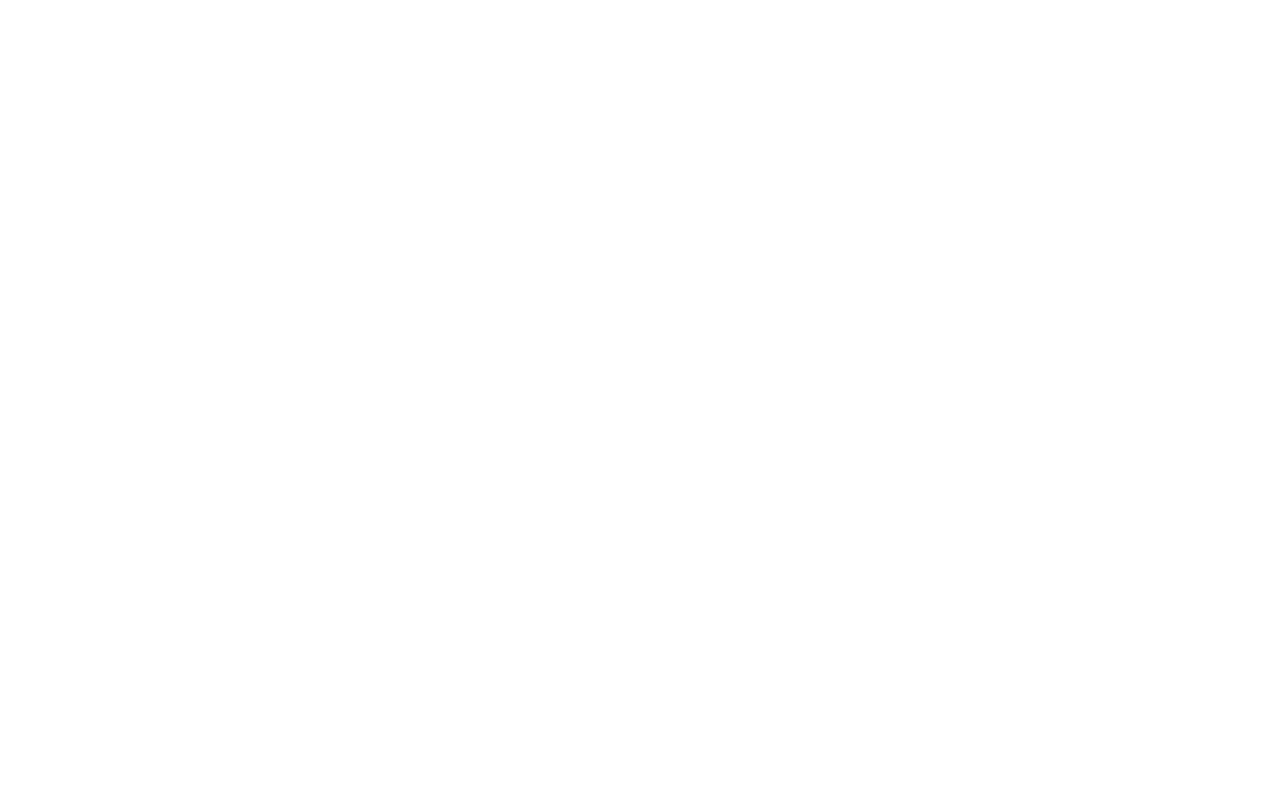
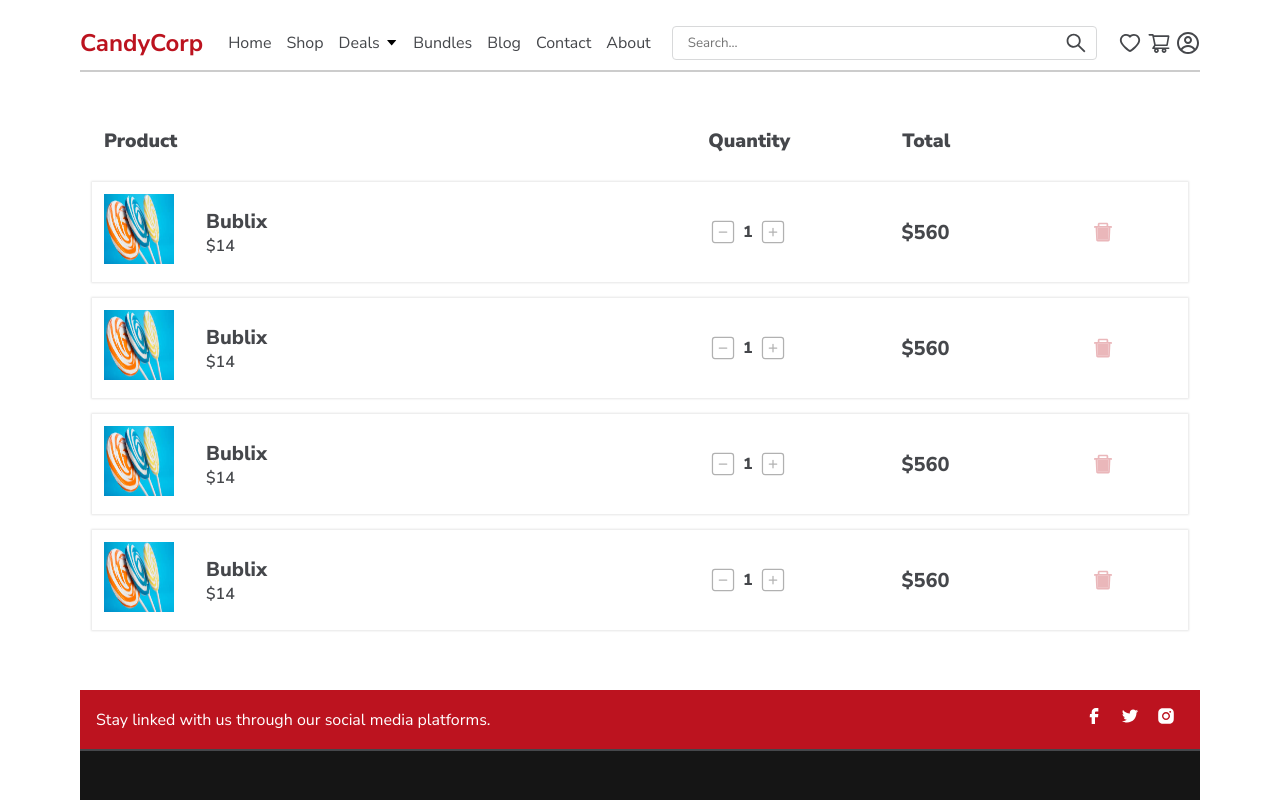
Before and after one commit to abdurrehman0206/CandyCorp-MERN, a React (Create React App) app in the folder frontend/: page /cart in a window 1280 px wide. Before the commit this address had no page. Shown: the top 800 px of the page. Built offline with nearby package versions, Linux system fonts and the light colour scheme.

Commit message:
Cart Paga Added

```diff
--- a/frontend/src/App.js
+++ b/frontend/src/App.js
@@ -22,6 +22,7 @@
   Product,
   Blogs,
   Blog,
+  Cart,
 } from "./pages/imports";
 
 function App() {
@@ -63,6 +64,7 @@
                 <Route path="product-description" element={<ProductDesc />} />
                 <Route path="customer-reviews" element={<Reviews />} />
               </Route>
+              <Route path="cart" element={<Cart />} />
             </Route>
           </Routes>
         </BrowserRouter>
--- a/frontend/src/components/Reviews/Reviews.jsx
+++ b/frontend/src/components/Reviews/Reviews.jsx
@@ -57,7 +57,34 @@
           {addReview ? <RxCross2 /> : <IoMdAdd />}
           {addReview ? "Cancel" : "Add"}
         </button>
-
+        {addReview && (
+          <form className="review-form">
+            <h2>Share Your Thoughts!</h2>
+            <Input
+              label={"Titile*"}
+              className="review-form-input"
+              placeholder="Title..."
+              onChange={(e) => setTitle(e.target.value)}
+            />
+            <div>
+              <span>Your rating*</span>
+              <Rating
+                onClick={(rate) => setRating(rate)}
+                initialValue={rating}
+                className="review-form-rating"
+              />
+            </div>
+            <div className="review-message-area-container">
+              <span>Your review*</span>
+              <textarea
+                placeholder="Message..."
+                className="review-message-area"
+                onChange={(e) => setComment(e.target.value)}
+              />
+            </div>
+            <button className="btn-box-primary">Submit</button>
+          </form>
+        )}
         {/* customer review */}
         {customerReviews.map((customer) => {
           return (
@@ -92,34 +119,6 @@
         })}
 
         {/* Review Form */}
-        {addReview && (
-          <form className="review-form">
-            <h2>Share Your Thoughts!</h2>
-            <Input
-              label={"Titile*"}
-              className="review-form-input"
-              placeholder="Title..."
-              onChange={(e) => setTitle(e.target.value)}
-            />
-            <div>
-              <span>Your rating*</span>
-              <Rating
-                onClick={(rate) => setRating(rate)}
-                initialValue={rating}
-                className="review-form-rating"
-              />
-            </div>
-            <div className="review-message-area-container">
-              <span>Your review*</span>
-              <textarea
-                placeholder="Message..."
-                className="review-message-area"
-                onChange={(e) => setComment(e.target.value)}
-              />
-            </div>
-            <button className="btn-box-primary">Submit</button>
-          </form>
-        )}
       </section>
     </div>
   );
--- a/frontend/src/index.css
+++ b/frontend/src/index.css
@@ -2129,6 +2129,114 @@
   text-align: center;
 }
 
+.cart .cart-items {
+  padding: 0.75rem;
+}
+.cart .cart-items .cart-items-header {
+  padding: 0.75rem;
+  display: grid;
+  grid-template-columns: auto 3fr 1fr 1fr 1fr;
+  justify-content: center;
+  align-items: center;
+  gap: 2rem;
+  text-align: center;
+  margin-bottom: 1rem;
+  font-weight: 1000;
+  font-size: 1.2rem;
+}
+@media (max-width: 767px) {
+  .cart .cart-items .cart-items-header {
+    font-weight: 700;
+    gap: 0.5rem;
+    font-size: 1rem;
+  }
+  .cart .cart-items .cart-items-header span:nth-child(4) {
+    margin-left: 20px;
+  }
+}
+.cart .cart-items .cart-item-container {
+  margin-bottom: 1rem;
+  padding: 0.75rem;
+  display: grid;
+  width: 100%;
+  grid-template-columns: auto 3fr 1fr 1fr 1fr;
+  justify-content: center;
+  align-items: center;
+  gap: 2rem;
+  box-shadow: 0 0 2px 1px rgba(0, 0, 0, 0.1);
+}
+.cart .cart-items .cart-item-container .item-name h4 {
+  font-weight: 800;
+  font-size: 1.25rem;
+}
+.cart .cart-items .cart-item-container .item-name span {
+  font-weight: 600;
+  font-size: 1rem;
+}
+.cart .cart-items .cart-item-container .item-quantity {
+  display: flex;
+  flex-direction: row;
+  justify-content: center;
+  align-items: center;
+  gap: 5px;
+}
+.cart .cart-items .cart-item-container .item-quantity svg {
+  opacity: 0.3;
+  width: 30px;
+  height: 30px;
+}
+.cart .cart-items .cart-item-container .item-quantity svg:hover {
+  opacity: 1;
+}
+.cart .cart-items .cart-item-container .item-quantity span {
+  font-weight: 750;
+}
+.cart .cart-items .cart-item-container .item-total span {
+  display: inline-block;
+  width: 100%;
+  text-align: center;
+  font-weight: 800;
+  font-size: 1.25rem;
+}
+.cart .cart-items .cart-item-container .item-delete-btn svg {
+  width: 1.5rem;
+  height: 1.5rem;
+  color: #bc131f;
+  opacity: 0.3;
+}
+.cart .cart-items .cart-item-container .item-delete-btn svg:hover {
+  opacity: 1;
+}
+.cart .cart-items .cart-item-container .product-image-container img {
+  width: 70px;
+  height: 70px;
+}
+@media (max-width: 767px) {
+  .cart .cart-items .cart-item-container {
+    padding: 0;
+    gap: 0.5rem;
+  }
+  .cart .cart-items .cart-item-container .product-image-container img {
+    width: 50px;
+    height: 50px;
+  }
+  .cart .cart-items .cart-item-container .item-name h4 {
+    font-size: 1rem;
+  }
+  .cart .cart-items .cart-item-container .item-total span {
+    font-size: 1rem;
+    margin-left: 10px;
+  }
+  .cart .cart-items .cart-item-container .item-quantity svg {
+    width: 25px;
+    height: 25px;
+  }
+  .cart .cart-items .cart-item-container .item-delete-btn svg {
+    width: 20px;
+    height: 20px;
+  }
+}
+
 .App-container {
   height: 100vh;
   width: 100vw;
--- a/frontend/src/index.scss
+++ b/frontend/src/index.scss
@@ -21,7 +21,7 @@
 @import "./pages/ContactUs/ContactUs";
 @import "./pages/Home/Home";
 @import "./pages/Product/Product";
-
+@import "./pages/Cart/Cart";
 .App-container {
   height: 100vh;
   width: 100vw;
--- a/frontend/src/pages/Cart/Cart.jsx
+++ b/frontend/src/pages/Cart/Cart.jsx
@@ -1,9 +1,76 @@
 import React from "react";
-
+import Candy from "../../assets/candy.jpeg";
+import { CiSquarePlus, CiSquareMinus } from "react-icons/ci";
+import { AiTwotoneDelete } from "react-icons/ai";
 function Cart() {
+  const items = [
+    {
+      name: "Bublix",
+      image: Candy,
+      price: 14,
+      quantity: 1,
+    },
+    {
+      name: "Bublix",
+      image: Candy,
+      price: 14,
+      quantity: 1,
+    },
+    {
+      name: "Bublix",
+      image: Candy,
+      price: 14,
+      quantity: 1,
+    },
+    {
+      name: "Bublix",
+      image: Candy,
+      price: 14,
+      quantity: 1,
+    },
+  ];
   return (
     <div className="cart-wrapper">
-      <div className="cart"></div>
+      <div className="cart">
+        <div className="cart-items">
+          <div className="cart-items-header">
+            <span>Product</span>
+            <span></span>
+            <span>Quantity</span>
+            <span>Total</span>
+            <span></span>
+          </div>
+          {items.map((item) => {
+            return (
+              <div className="cart-item-container">
+                <div className="product-image-container">
+                  <img src={item.image} alt="product-image" />
+                </div>
+                <div className="item-name">
+                  <h4>{item.name}</h4>
+                  <span>${item.price}</span>
+                </div>
+                <div className="item-quantity">
+                  <button>
+                    <CiSquareMinus />
+                  </button>
+                  <span>{item.quantity}</span>
+                  <button>
+                    <CiSquarePlus />
+                  </button>
+                </div>
+                <div className="item-total">
+                  <span>$560</span>
+                </div>
+                <button className="item-delete-btn">
+                  <AiTwotoneDelete />
+                </button>
+              </div>
+            );
+          })}
+        </div>
+        <div className="cart-summary"></div>
+      </div>
     </div>
   );
 }
--- a/frontend/src/pages/Cart/_Cart.scss
+++ b/frontend/src/pages/Cart/_Cart.scss
@@ -0,0 +1,125 @@
+.cart {
+  .cart-items {
+    padding: $md;
+    .cart-items-header {
+      padding: $md;
+      display: grid;
+      grid-template-columns: auto 3fr 1fr 1fr 1fr;
+      justify-content: center;
+      align-items: center;
+      gap: 2rem;
+      text-align: center;
+      margin-bottom: 1rem;
+      font-weight: 1000;
+      font-size: 1.2rem;
+      @include device(mobile) {
+        font-weight: 700;
+        gap: 0.5rem;
+        font-size: 1rem;
+        span {
+          &:nth-child(4) {
+            margin-left: 20px;
+          }
+        }
+      }
+    }
+    .cart-item-container {
+      margin-bottom: 1rem;
+      padding: $md;
+      display: grid;
+      width: 100%;
+      grid-template-columns: auto 3fr 1fr 1fr 1fr;
+      justify-content: center;
+      align-items: center;
+      gap: 2rem;
+      box-shadow: $box-shadow;
+
+      .item-name {
+        h4 {
+          font-weight: 800;
+          font-size: $xl;
+          //   background-color: red;
+        }
+        span {
+          font-weight: 600;
+          font-size: $lg;
+        }
+      }
+      .item-quantity {
+        @include flex-layout(row, center, center);
+        gap: 5px;
+        svg {
+          opacity: 0.3;
+          width: 30px;
+          height: 30px;
+          &:hover {
+            opacity: 1;
+          }
+        }
+        span {
+          font-weight: 750;
+        }
+      }
+      .item-total {
+        span {
+          display: inline-block;
+          width: 100%;
+          text-align: center;
+          font-weight: 800;
+          font-size: $xl;
+        }
+      }
+      .item-delete-btn {
+        svg {
+          width: 1.5rem;
+          height: 1.5rem;
+          color: $theme-accent1;
+          opacity: 0.3;
+          &:hover {
+            opacity: 1;
+          }
+        }
+      }
+      .product-image-container {
+        // background: #000;
+        img {
+          width: 70px;
+          height: 70px;
+        }
+      }
+      @include device(mobile) {
+        padding: 0;
+        gap: 0.5rem;
+        .product-image-container {
+          img {
+            width: 50px;
+            height: 50px;
+          }
+        }
+        .item-name {
+          h4 {
+            font-size: 1rem;
+          }
+        }
+        .item-total {
+          span {
+            font-size: 1rem;
+            margin-left: 10px;
+          }
+        }
+        .item-quantity {
+          svg {
+            width: 25px;
+            height: 25px;
+          }
+        }
+        .item-delete-btn {
+          svg {
+            width: 20px;
+            height: 20px;
+          }
+        }
+      }
+    }
+  }
+}
```
Also changed, not shown: 1 other file (tests, documents, lock files or other folders).
